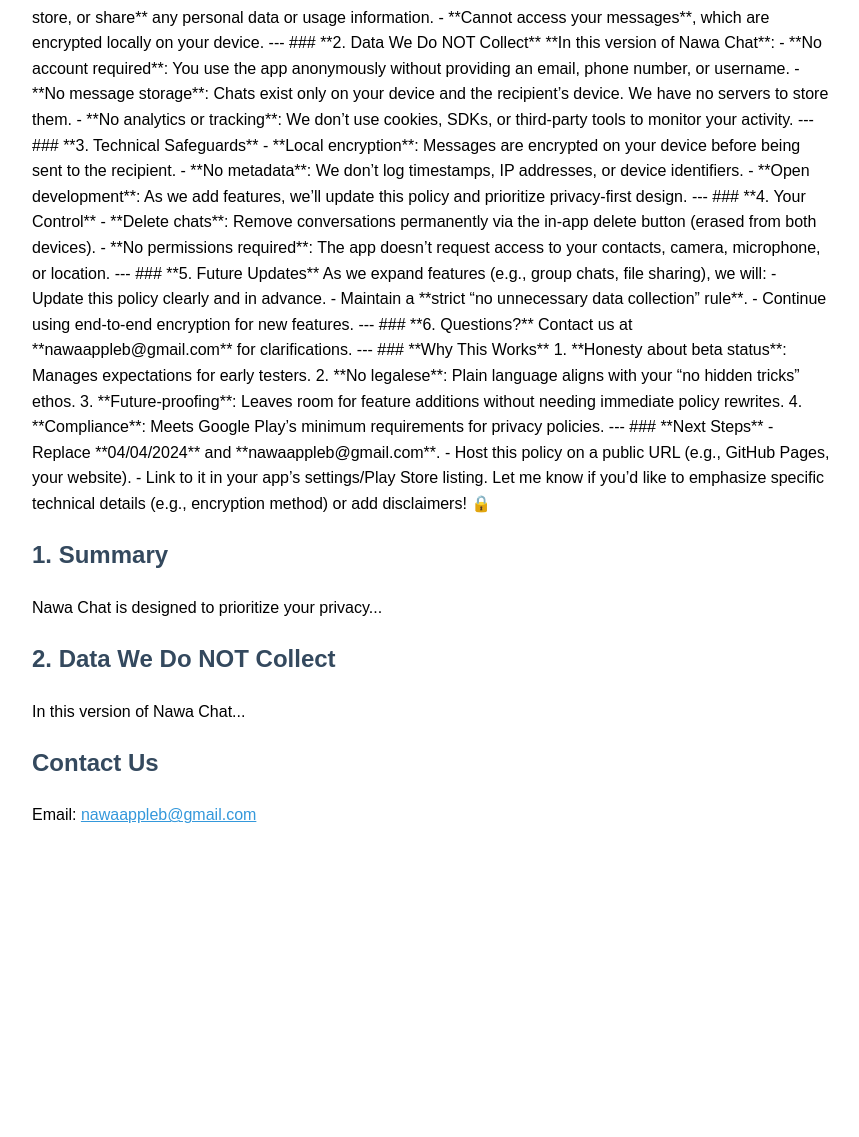
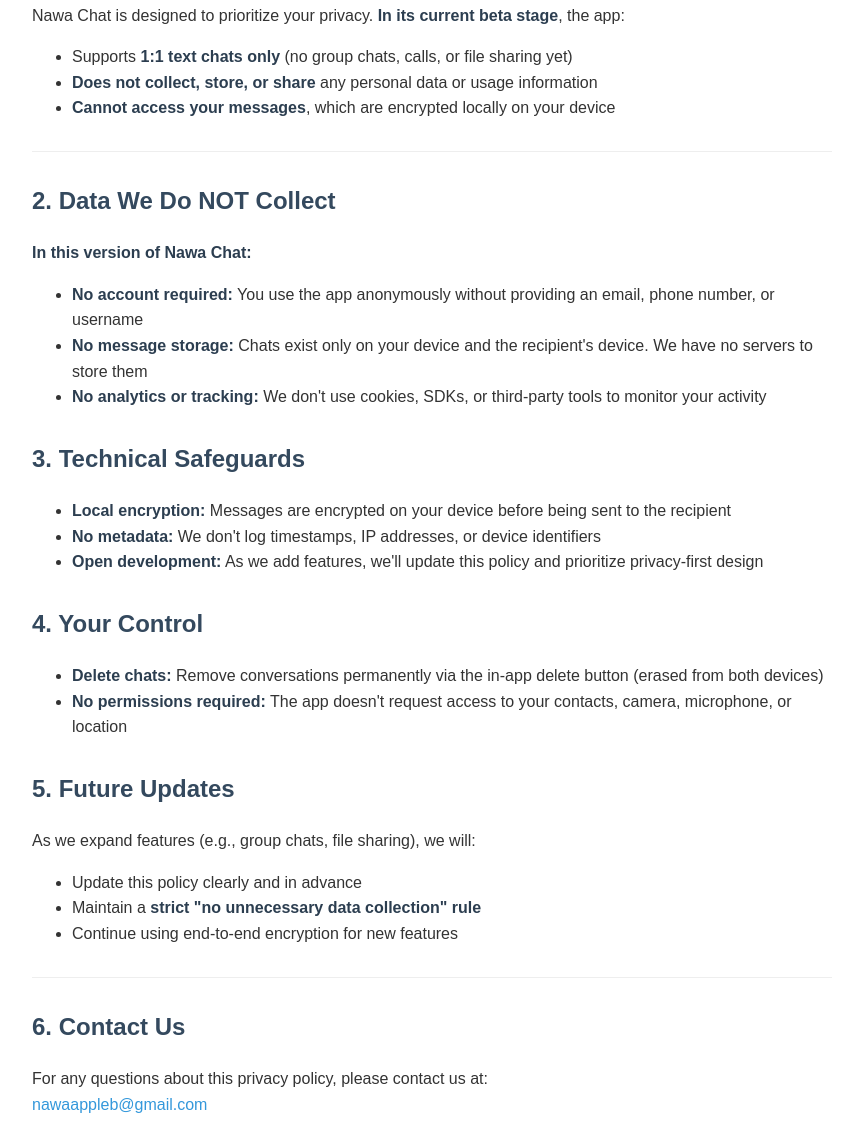
Before and after one commit to nawachatapp/nawa-chat-privacy, a plain HTML site: page index.html in a window 1280 px wide. Shown: the part 259-1396 px from the top of the page, without its empty margins (208-1067 px from the left). Before the commit the page ends 1107 px from the top, so only its background shows below. Drawn offline with Linux system fonts and the light colour scheme.

Commit message:
fixed html

```diff
--- a/index.html
+++ b/index.html
@@ -12,104 +12,89 @@
             max-width: 800px;
             margin: 20px auto;
             padding: 0 20px;
+            color: #333;
         }
 
         h1 {
             color: #2c3e50;
+            border-bottom: 2px solid #eee;
+            padding-bottom: 10px;
         }
 
         h2 {
             color: #34495e;
+            margin-top: 30px;
         }
 
         a {
             color: #3498db;
+            text-decoration: none;
+        }
+
+        hr {
+            border: 0;
+            border-top: 1px solid #eee;
+            margin: 30px 0;
+        }
+
+        strong {
+            color: #2c3e50;
         }
     </style>
 </head>
 
 <body>
     <h1>Privacy Policy for Nawa Chat</h1>
-    <p><em>Last Updated: 04/04/2024</em></p>
+    <p><em>Last Updated: April 4, 2024</em></p>
 
-    Here’s a **revised privacy policy** tailored to your current app state (1:1 chat only, no data collection). It’s
-    transparent, minimalist, and future-proofed for updates:
+    <div class="content">
+        <p><em>Note: This policy applies to the current beta version of Nawa Chat, which is under active development.</em></p>
 
-    ---
+        <h2>1. Summary</h2>
+        <p>Nawa Chat is designed to prioritize your privacy. <strong>In its current beta stage</strong>, the app:</p>
+        <ul>
+            <li>Supports <strong>1:1 text chats only</strong> (no group chats, calls, or file sharing yet)</li>
+            <li><strong>Does not collect, store, or share</strong> any personal data or usage information</li>
+            <li><strong>Cannot access your messages</strong>, which are encrypted locally on your device</li>
+        </ul>
 
-    # **Privacy Policy for Nawa Chat**
-    *Last Updated: 04/04/2024*
-    *(Note: This policy applies to the current beta version of Nawa Chat, which is under active development.)*
+        <hr>
 
-    ---
+        <h2>2. Data We Do NOT Collect</h2>
+        <p><strong>In this version of Nawa Chat:</strong></p>
+        <ul>
+            <li><strong>No account required:</strong> You use the app anonymously without providing an email, phone number, or username</li>
+            <li><strong>No message storage:</strong> Chats exist only on your device and the recipient's device. We have no servers to store them</li>
+            <li><strong>No analytics or tracking:</strong> We don't use cookies, SDKs, or third-party tools to monitor your activity</li>
+        </ul>
 
-    ### **1. Summary**
-    Nawa Chat is designed to prioritize your privacy. **In its current beta stage**, the app:
-    - Supports **1:1 text chats only** (no group chats, calls, or file sharing yet).
-    - **Does not collect, store, or share** any personal data or usage information.
-    - **Cannot access your messages**, which are encrypted locally on your device.
+        <h2>3. Technical Safeguards</h2>
+        <ul>
+            <li><strong>Local encryption:</strong> Messages are encrypted on your device before being sent to the recipient</li>
+            <li><strong>No metadata:</strong> We don't log timestamps, IP addresses, or device identifiers</li>
+            <li><strong>Open development:</strong> As we add features, we'll update this policy and prioritize privacy-first design</li>
+        </ul>
 
-    ---
+        <h2>4. Your Control</h2>
+        <ul>
+            <li><strong>Delete chats:</strong> Remove conversations permanently via the in-app delete button (erased from both devices)</li>
+            <li><strong>No permissions required:</strong> The app doesn't request access to your contacts, camera, microphone, or location</li>
+        </ul>
 
-    ### **2. Data We Do NOT Collect**
-    **In this version of Nawa Chat**:
-    - **No account required**: You use the app anonymously without providing an email, phone number, or username.
-    - **No message storage**: Chats exist only on your device and the recipient’s device. We have no servers to store
-    them.
-    - **No analytics or tracking**: We don’t use cookies, SDKs, or third-party tools to monitor your activity.
+        <h2>5. Future Updates</h2>
+        <p>As we expand features (e.g., group chats, file sharing), we will:</p>
+        <ul>
+            <li>Update this policy clearly and in advance</li>
+            <li>Maintain a <strong>strict "no unnecessary data collection" rule</strong></li>
+            <li>Continue using end-to-end encryption for new features</li>
+        </ul>
 
-    ---
+        <hr>
 
-    ### **3. Technical Safeguards**
-    - **Local encryption**: Messages are encrypted on your device before being sent to the recipient.
-    - **No metadata**: We don’t log timestamps, IP addresses, or device identifiers.
-    - **Open development**: As we add features, we’ll update this policy and prioritize privacy-first design.
-
-    ---
-
-    ### **4. Your Control**
-    - **Delete chats**: Remove conversations permanently via the in-app delete button (erased from both devices).
-    - **No permissions required**: The app doesn’t request access to your contacts, camera, microphone, or location.
-
-    ---
-
-    ### **5. Future Updates**
-    As we expand features (e.g., group chats, file sharing), we will:
-    - Update this policy clearly and in advance.
-    - Maintain a **strict “no unnecessary data collection” rule**.
-    - Continue using end-to-end encryption for new features.
-
-    ---
-
-    ### **6. Questions?**
-    Contact us at **nawaappleb@gmail.com** for clarifications.
-
-    ---
-
-    ### **Why This Works**
-    1. **Honesty about beta status**: Manages expectations for early testers.
-    2. **No legalese**: Plain language aligns with your “no hidden tricks” ethos.
-    3. **Future-proofing**: Leaves room for feature additions without needing immediate policy rewrites.
-    4. **Compliance**: Meets Google Play’s minimum requirements for privacy policies.
-
-    ---
-
-    ### **Next Steps**
-    - Replace **04/04/2024** and **nawaappleb@gmail.com**.
-    - Host this policy on a public URL (e.g., GitHub Pages, your website).
-    - Link to it in your app’s settings/Play Store listing.
-
-    Let me know if you’d like to emphasize specific technical details (e.g., encryption method) or add disclaimers! 🔒
-    <h2>1. Summary</h2>
-    <p>Nawa Chat is designed to prioritize your privacy...</p>
-
-    <h2>2. Data We Do NOT Collect</h2>
-    <p>In this version of Nawa Chat...</p>
-
-    <!-- Add other sections -->
-
-    <h2>Contact Us</h2>
-    <p>Email: <a href="mailto:nawaappleb@gmail.com">nawaappleb@gmail.com</a></p>
+        <h2>6. Contact Us</h2>
+        <p>For any questions about this privacy policy, please contact us at:<br>
+        <a href="mailto:nawaappleb@gmail.com">nawaappleb@gmail.com</a></p>
+    </div>
 </body>
 
 </html>
```
